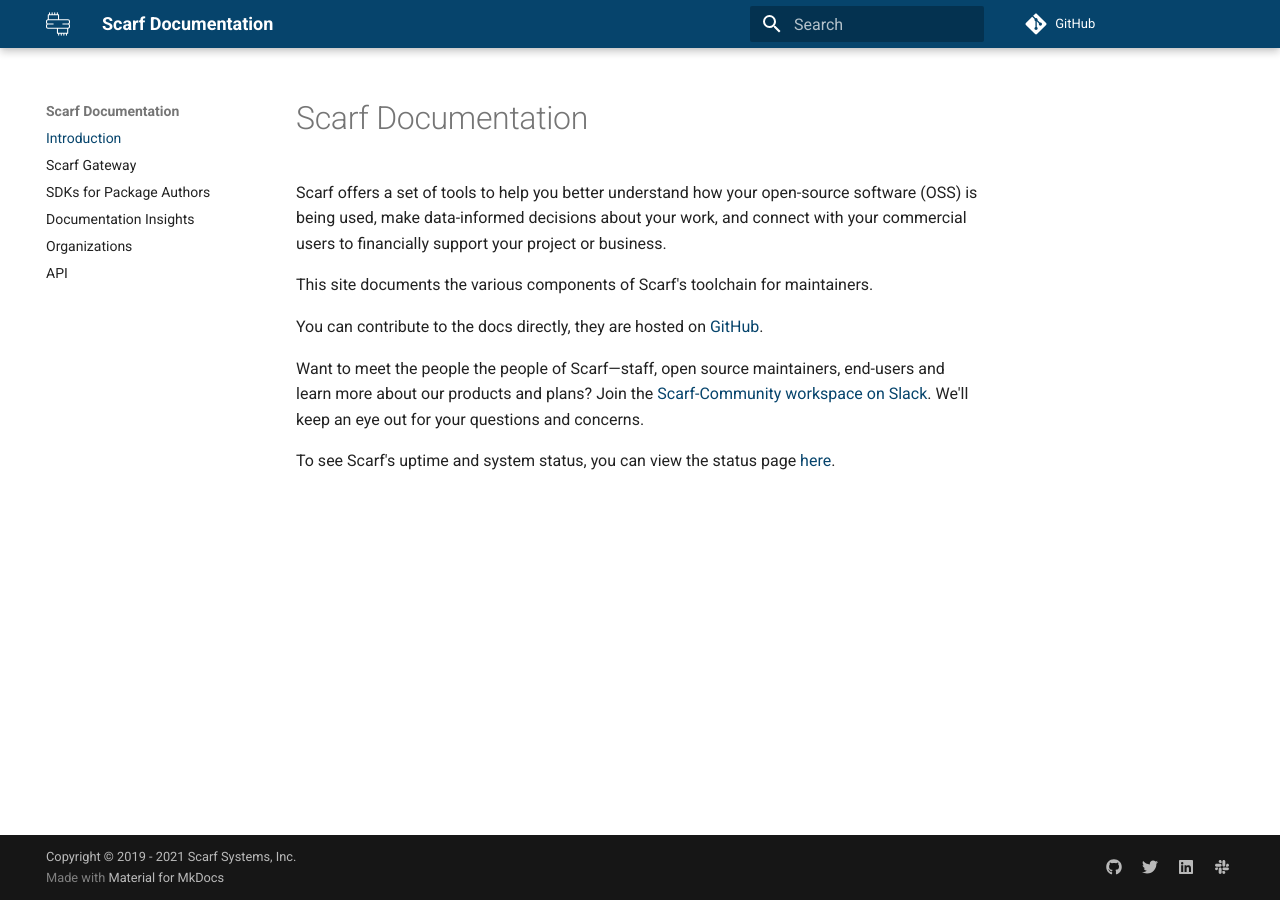
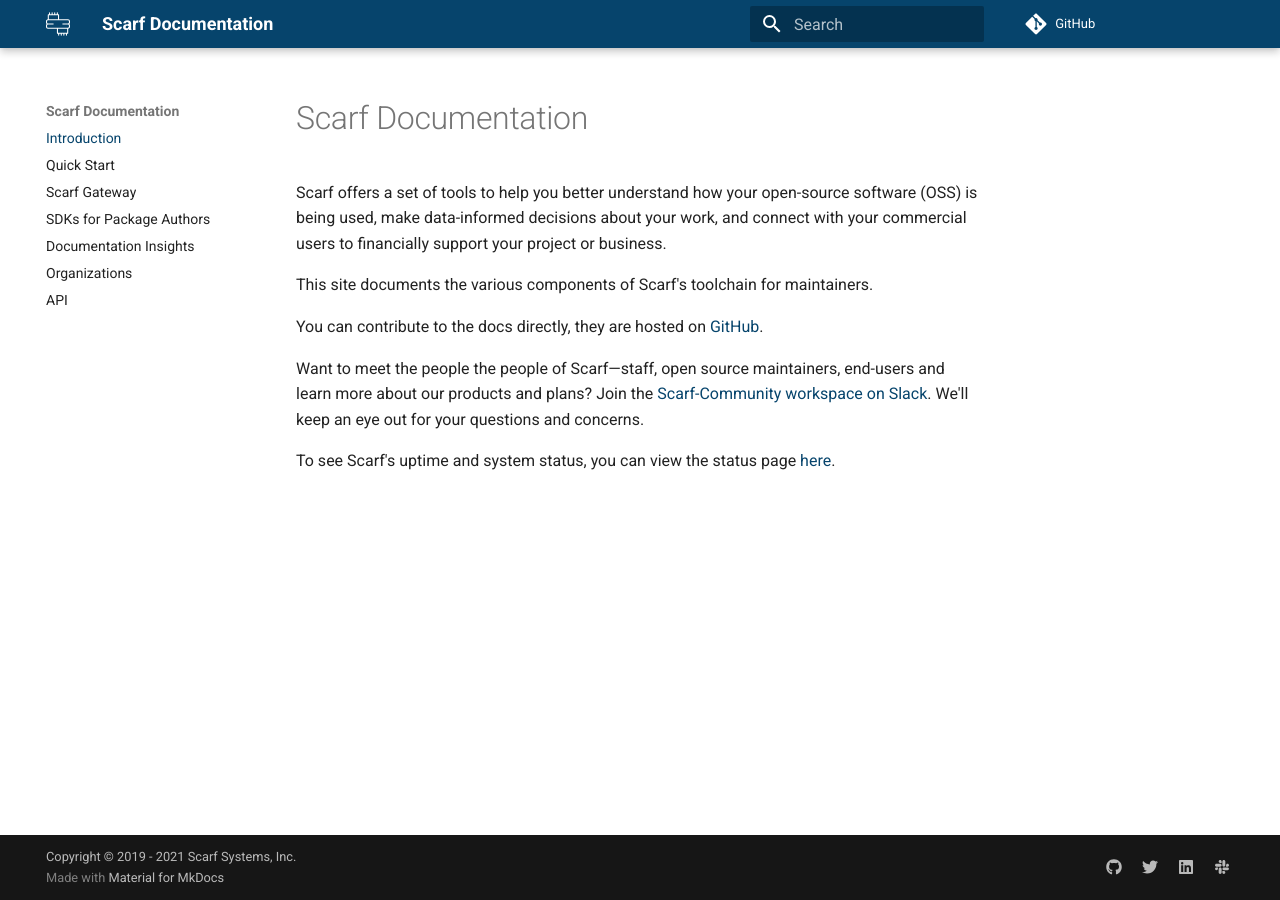
Before and after one commit to scarf-sh/docs, an MkDocs documentation site: the page built from docs/index.md, in a window 1280 px wide. Built offline with MkDocs 1.6.1 and Material for MkDocs 9.7.7, drawn with Linux system fonts in a browser that asks for light colours; comment, search, counter and statistics services are not loaded.

Commit message:
Adding the quick start file back to the nav

```diff
--- a/mkdocs.yml
+++ b/mkdocs.yml
@@ -9,6 +9,7 @@
   - "stylesheets/extra.css"
 nav:
   - Introduction: "index.md"
+  - Quick Start: "quick-start.md"
   - Scarf Gateway: "gateway.md"
   - SDKs for Package Authors: "package-analytics.md"
   - Documentation Insights: "web-traffic.md"
```
